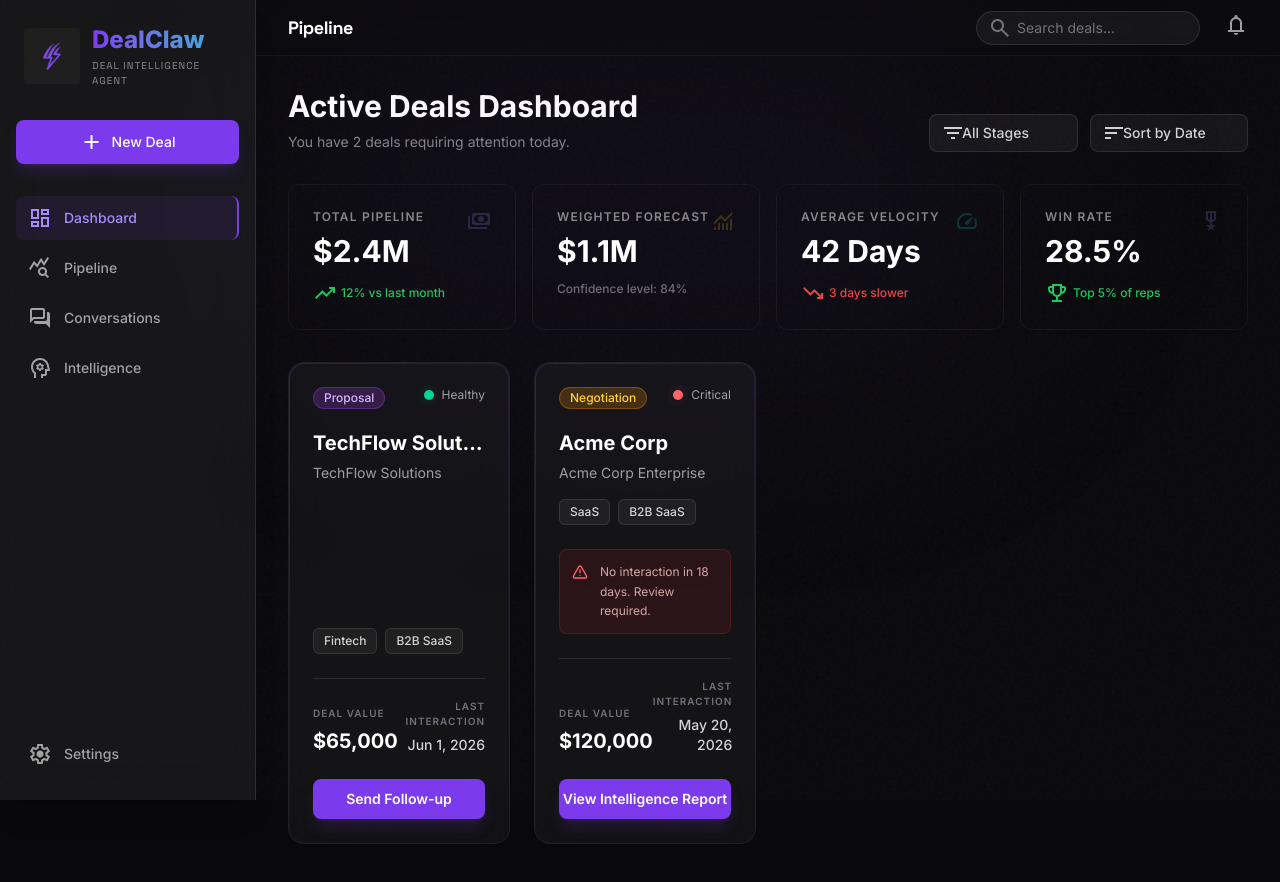
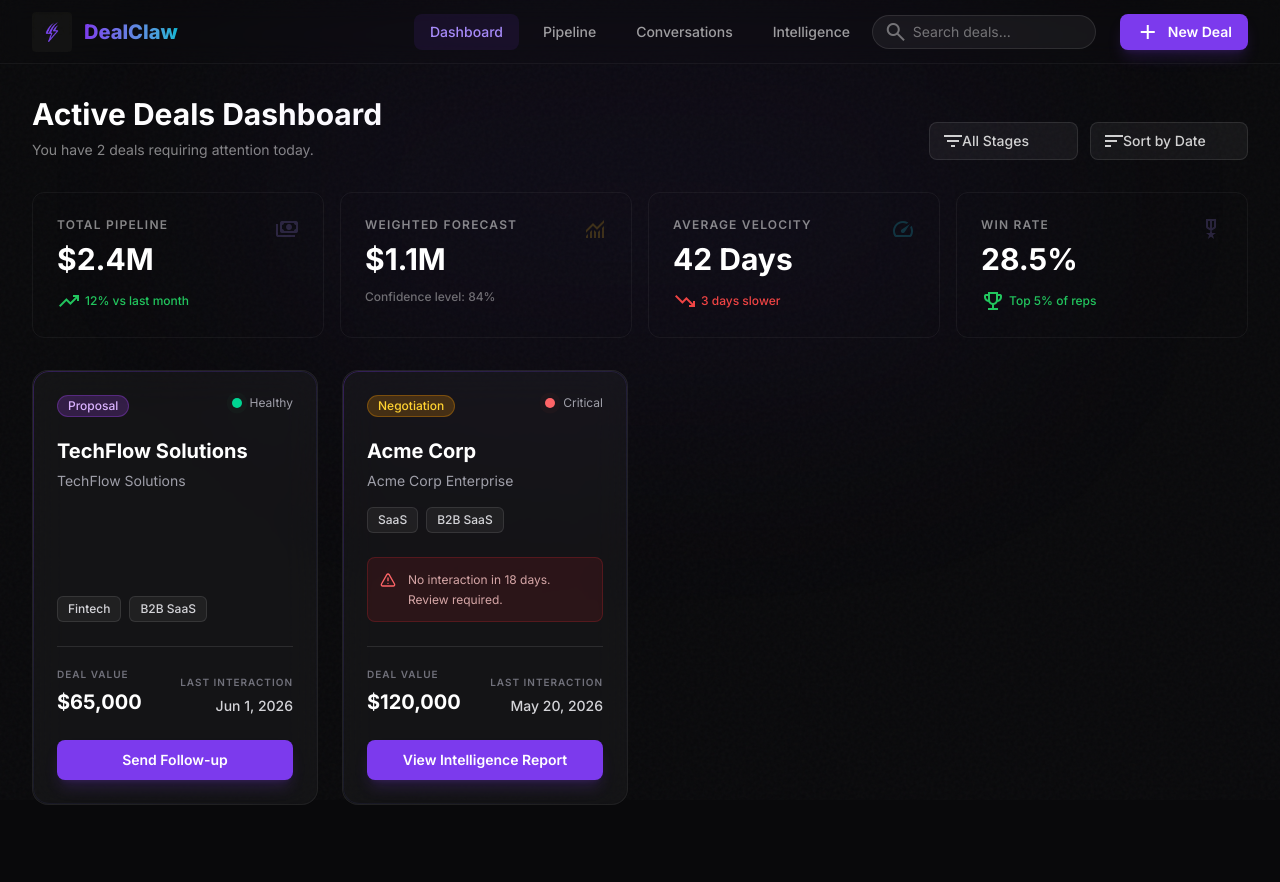
Before and after one commit to Dhairya1890/deals_agent, a React (Vite) app in the folder frontend/frontend/: page / in a window 1280 px wide. Shown: the top 882 px of the page. Built offline with nearby package versions, Linux system fonts and the light colour scheme.

Commit message:
refactor: remove Sidebar component and integrate navigation links into the TopBar

```diff
--- a/frontend/frontend/src/App.jsx
+++ b/frontend/frontend/src/App.jsx
@@ -1,24 +1,19 @@
 import { Routes, Route, useLocation } from "react-router-dom";
 import { AnimatePresence } from "framer-motion";
-import Sidebar from "./components/Sidebar";
 import TopBar from "./components/TopBar";
 import DealsPage from "./pages/DealsPage";
 import DealPage from "./pages/DealPage";
 
 export default function App() {
   const location = useLocation();
-  const isDealPage = location.pathname.startsWith("/deals/");
 
   return (
-    <div className="noise-bg min-h-screen relative flex">
-      {/* Sidebar — always visible */}
-      <Sidebar />
+    <div className="noise-bg min-h-screen relative flex flex-col">
+      {/* TopBar replaces the Sidebar */}
+      <TopBar />
 
-      {/* Main area — offset by sidebar width */}
-      <div className="ml-64 flex-1 flex flex-col min-h-screen">
-        {/* TopBar only on non-deal pages (deal page has its own full-width layout) */}
-        {!isDealPage && <TopBar />}
-
+      {/* Main area */}
+      <main className="flex-1 flex flex-col min-h-screen">
         <AnimatePresence mode="wait">
           <Routes location={location} key={location.pathname}>
             <Route path="/" element={<DealsPage mode="dashboard" />} />
@@ -26,7 +21,7 @@ export default function App() {
             <Route path="/deals/:id" element={<DealPage />} />
           </Routes>
         </AnimatePresence>
-      </div>
+      </main>
     </div>
   );
 }
--- a/frontend/frontend/src/components/Sidebar.jsx
+++ /dev/null
@@ -1,97 +0,0 @@
-import { NavLink, useNavigate } from "react-router-dom";
-import logo from "../assets/logo.png";
-
-const NAV_ITEMS = [
-  { icon: "dashboard", label: "Dashboard", to: "/" },
-  { icon: "query_stats", label: "Pipeline", to: "/pipeline" },
-  { icon: "forum", label: "Conversations", to: "#" },
-  { icon: "psychology", label: "Intelligence", to: "#" },
-];
-
-export default function Sidebar() {
-  const navigate = useNavigate();
-
-  return (
-    <nav className="h-full w-64 fixed left-0 top-0 bg-white/[0.05] backdrop-blur-xl border-r border-white/10 shadow-xl flex flex-col py-6 px-4 z-50">
-      {/* Logo & Brand */}
-      <div className="mb-8 px-2 flex items-center gap-3">
-        <img
-          alt="DealClaw Logo"
-          className="w-14 h-14 rounded mix-blend-screen"
-          src={logo}
-        />
-        <div>
-          <h1 className="font-sans text-2xl font-black text-transparent bg-clip-text bg-gradient-to-r from-primary-600 to-accent-500">
-            DealClaw
-          </h1>
-          <p className="text-[10px] text-white/50 uppercase tracking-widest font-display mt-0.5">
-            Deal Intelligence Agent
-          </p>
-        </div>
-      </div>
-
-      {/* New Deal Button */}
-      <button
-        onClick={() => document.dispatchEvent(new CustomEvent("open-new-deal"))}
-        className="w-full bg-primary-600 hover:bg-secondary-500 text-white font-medium text-sm py-2.5 px-4 rounded-lg flex items-center justify-center gap-2 mb-8 transition-colors shadow-lg shadow-primary-600/20"
-        id="sidebar-new-deal"
-      >
-        <span
-          className="material-symbols-outlined text-lg"
-          style={{ fontVariationSettings: "'FILL' 1" }}
-        >
-          add
-        </span>
-        New Deal
-      </button>
-
-      {/* Navigation Links */}
-      <ul className="space-y-1.5 flex-1">
-        {NAV_ITEMS.map((item) => (
-          <li key={item.label}>
-            <NavLink
-              to={item.to}
-              end={item.to === "/"}
-              onClick={(e) => {
-                if (item.to === "#") {
-                  e.preventDefault();
-                  alert(`${item.label} module is under development.`);
-                }
-              }}
-              className={({ isActive }) =>
-                `flex items-center gap-3 px-3 py-2.5 rounded-lg text-sm font-medium transition-all ${
-                  isActive && item.to !== "#"
-                    ? "text-primary-400 bg-primary-600/10 border-r-2 border-primary-600"
-                    : "text-white/60 hover:text-white/90 hover:bg-white/5"
-                }`
-              }
-            >
-              <span
-                className="material-symbols-outlined text-xl"
-                style={
-                  item.filled
-                    ? { fontVariationSettings: "'FILL' 1" }
-                    : undefined
-                }
-              >
-                {item.icon}
-              </span>
-              {item.label}
-            </NavLink>
-          </li>
-        ))}
-      </ul>
-
-      {/* Settings */}
-      <div className="mt-auto">
-        <a
-          href="#"
-          className="flex items-center gap-3 px-3 py-2.5 rounded-lg text-white/60 hover:text-white/90 hover:bg-white/5 transition-colors text-sm font-medium"
-        >
-          <span className="material-symbols-outlined text-xl">settings</span>
-          Settings
-        </a>
-      </div>
-    </nav>
-  );
-}
--- a/frontend/frontend/src/components/TopBar.jsx
+++ b/frontend/frontend/src/components/TopBar.jsx
@@ -1,26 +1,62 @@
-import { useLocation } from "react-router-dom";
+import { NavLink, useLocation } from "react-router-dom";
+import logo from "../assets/logo.png";
 
-const PAGE_TITLES = {
-  "/": "Pipeline",
-};
+const NAV_ITEMS = [
+  { icon: "dashboard", label: "Dashboard", to: "/" },
+  { icon: "query_stats", label: "Pipeline", to: "/pipeline" },
+  { icon: "forum", label: "Conversations", to: "#" },
+  { icon: "psychology", label: "Intelligence", to: "#" },
+];
 
 export default function TopBar() {
   const location = useLocation();
-  const isDealPage = location.pathname.startsWith("/deals/");
-  const title = isDealPage
-    ? "Deal Detail"
-    : PAGE_TITLES[location.pathname] || "Pipeline";
 
   return (
-    <header className="flex justify-between items-center h-14 px-8 sticky top-0 z-40 bg-bg/80 backdrop-blur-md border-b border-white/5">
-      <div className="flex items-center gap-4">
-        <h2 className="font-display tracking-tight text-lg font-bold text-white">
-          {title}
-        </h2>
+    <header className="grid grid-cols-[1fr_auto_1fr] items-center h-16 px-8 sticky top-0 z-40 bg-bg/80 backdrop-blur-md border-b border-white/5">
+      {/* Left: Logo & Brand */}
+      <div className="flex items-center gap-3 justify-self-start">
+        <img
+          alt="DealClaw Logo"
+          className="w-10 h-10 rounded mix-blend-screen"
+          src={logo}
+        />
+        <div>
+          <h1 className="font-sans text-xl font-black text-transparent bg-clip-text bg-gradient-to-r from-primary-600 to-accent-500">
+            DealClaw
+          </h1>
+        </div>
       </div>
-      <div className="flex items-center gap-6">
+
+      {/* Center: Navigation Links */}
+      <nav className="hidden md:flex items-center justify-self-center gap-2">
+        {NAV_ITEMS.map((item) => (
+          <NavLink
+            key={item.label}
+            to={item.to}
+            end={item.to === "/"}
+            onClick={(e) => {
+              if (item.to === "#") {
+                e.preventDefault();
+                alert(`${item.label} module is under development.`);
+              }
+            }}
+            className={({ isActive }) =>
+              `flex items-center gap-2 px-4 py-2 rounded-lg text-sm font-medium transition-all ${
+                isActive && item.to !== "#"
+                  ? "text-primary-400 bg-primary-600/10"
+                  : "text-white/60 hover:text-white/90 hover:bg-white/5"
+              }`
+            }
+          >
+            {item.label}
+          </NavLink>
+        ))}
+      </nav>
+
+      {/* Right: Search, New Deal, Actions */}
+      <div className="flex items-center gap-6 justify-self-end">
         {/* Search */}
-        <div className="relative hidden md:block">
+        <div className="relative hidden lg:block">
           <span className="material-symbols-outlined absolute left-3 top-1/2 -translate-y-1/2 text-white/40 text-lg">
             search
           </span>
@@ -31,14 +67,16 @@ export default function TopBar() {
             id="topbar-search"
           />
         </div>
-        {/* Action icons */}
-        <div className="flex items-center gap-3">
-          <button className="text-white/60 hover:text-cyan-400 transition-all active:opacity-80">
-            <span className="material-symbols-outlined text-xl">
-              notifications
-            </span>
-          </button>
-        </div>
+
+        {/* New Deal Button */}
+        <button
+          onClick={() => document.dispatchEvent(new CustomEvent("open-new-deal"))}
+          className="bg-primary-600 hover:bg-primary-500 text-white px-4 py-1.5 rounded-lg text-sm font-semibold flex items-center gap-2 transition-colors shadow-lg shadow-primary-600/20"
+        >
+          <span className="material-symbols-outlined text-[18px] font-bold">add</span>
+          New Deal
+        </button>
+
       </div>
     </header>
   );
```
